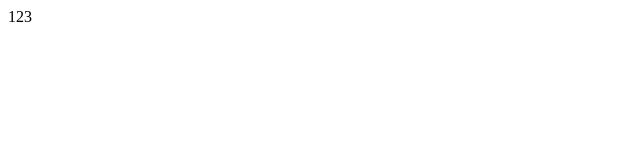
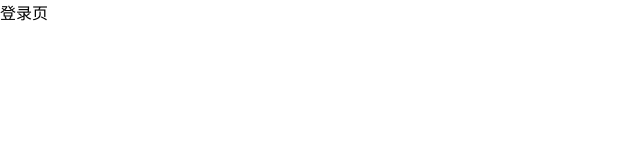
Before and after one commit to itcast-hsian/news-admin-36, a Vue app: page /login in a window 1280 px wide. Shown: the top 160 px of the page, without its empty margins (0-640 px from the left). Built offline with nearby package versions, Linux system fonts and the light colour scheme.

Commit message:
新建登录页

```diff
--- a/package.json
+++ b/package.json
@@ -8,6 +8,7 @@
   },
   "dependencies": {
     "core-js": "^2.6.5",
+    "element-ui": "^2.12.0",
     "vue": "^2.6.10",
     "vue-router": "^3.0.3"
   },
--- a/src/App.vue
+++ b/src/App.vue
@@ -1,5 +1,7 @@
 <template>
-  <div>123</div>
+  <div>
+    <router-view></router-view>
+  </div>
 </template>
 
 <script>
@@ -10,4 +12,21 @@ export default {
 
 <style>
 
+*{
+  margin:0;
+  padding:0;
+}
+
+a{
+  color:inherit;
+}
+
+ul,li,ol{
+  list-style: none;
+}
+
+em,i{
+  font-style: normal;
+}
+
 </style>
--- a/src/router.js
+++ b/src/router.js
@@ -1,17 +1,19 @@
 import Vue from 'vue'
 import Router from 'vue-router'
+
+import Login from "@/views/Login"
 
 // 注册路由插件
 Vue.use(Router)
 
 // 创建路由对象
 export default new Router({
-  // 可忽略，默认的声明
+  // 可忽略，默认的声明, 主要是带#号和不带#号的区别，没有好坏之分
   mode: 'history',
   // 可忽略
   base: process.env.BASE_URL,
   // 路由的配置
   routes: [
-
+    { path: "/login", component: Login}
   ]
 })
--- /dev/null
+++ b/src/views/Login.vue
@@ -0,0 +1,13 @@
+<template>
+  <div>登录页</div>
+</template>
+
+<script>
+export default {
+
+}
+</script>
+
+<style>
+
+</style>
```
Also changed, not shown: src/main.js (+7 -0 lines), 1 other file (tests, documents, lock files or other folders).
